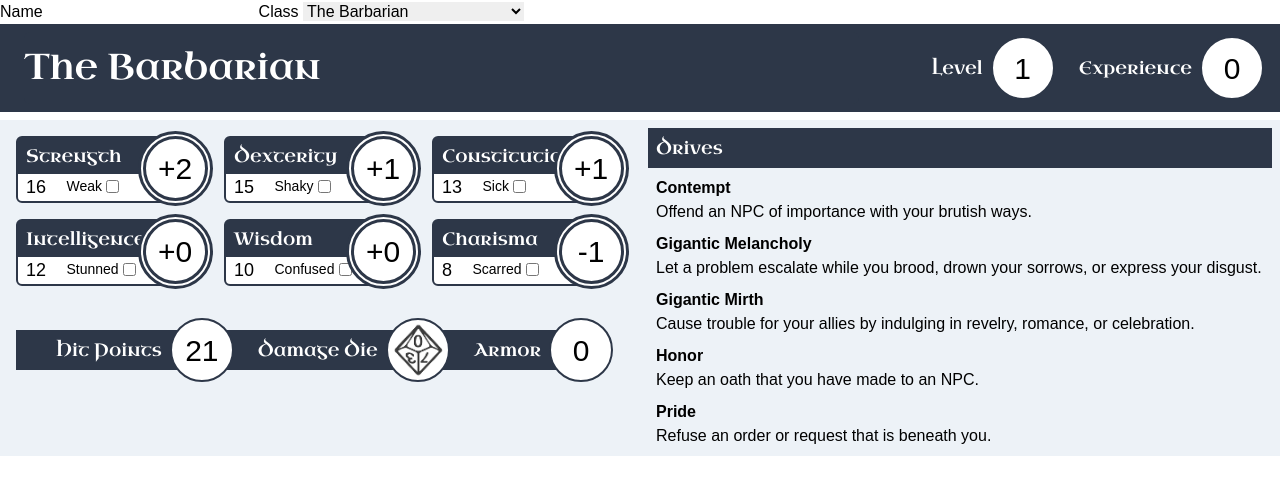
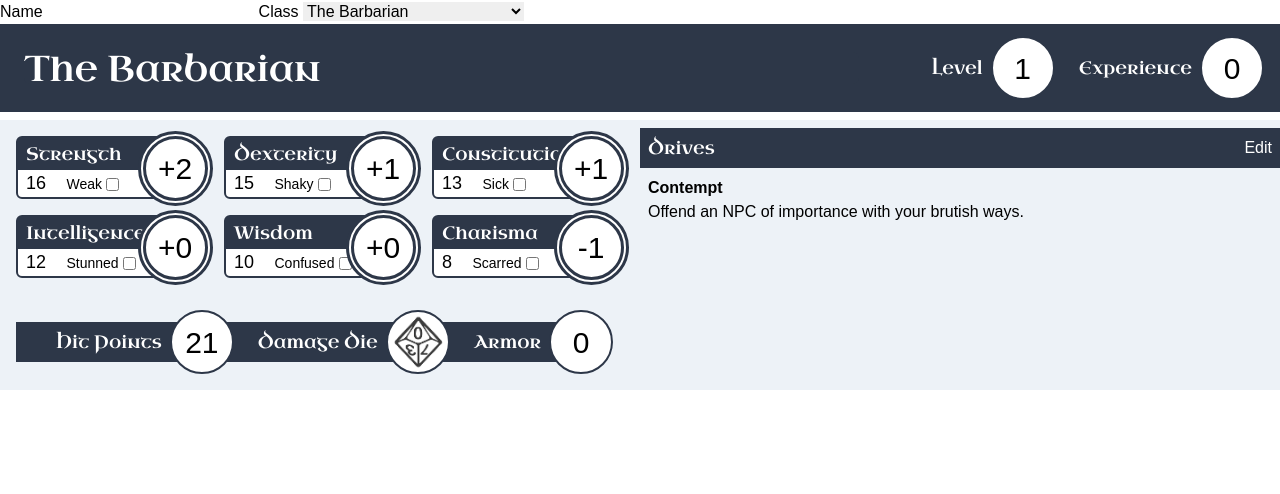
Before and after one commit to robfletcher/dungeon-world-sheets, a Svelte app: page / in a window 1280 px wide. Shown: the top 494 px of the page. Built offline with nearby package versions, Linux system fonts and the light colour scheme; a web font is replaced by a local one.

Commit message:
Editable drives

```diff
--- a/src/App.svelte
+++ b/src/App.svelte
@@ -21,7 +21,8 @@
       max: 0,
       damage: 0
     },
-    armor: 0
+    armor: 0,
+    drive: playbooks[0].drives[0]
   };
   $: character.hitPoints.max = character.playbook.baseHitPoints + character.stats.constitution;
 </script>
@@ -49,12 +50,7 @@
   }
 
   h1 {
-    @apply bg-gray-800 text-white text-lg;
-    height: 2em;
+    @apply bg-gray-800 text-white text-lg h-8;
     font-family: 'Uncial Antiqua', sans-serif;
   }
-
-  header h1 {
-    line-height: 2;
-  }
 </style>
--- a/src/CharacterSheet.svelte
+++ b/src/CharacterSheet.svelte
@@ -1,5 +1,6 @@
 <script>
   import Stat from "./Stat.svelte";
+  import Drives from "./Drives.svelte";
 
   export let character;
 </script>
@@ -65,17 +66,7 @@
     </section>
   </section>
 
-  <section id="drives">
-    <h1>Drives</h1>
-    <ul>
-      {#each character.playbook.drives as drive}
-        <li>
-          <h2>{drive.name}</h2>
-          <p>{drive.description}</p>
-        </li>
-      {/each}
-    </ul>
-  </section>
+  <Drives character={character}/>
 </main>
 
 <style>
@@ -88,19 +79,15 @@
   }
 
   header {
-    @apply col-span-2 flex bg-gray-800 p-2 pr-12 mb-2;
+    @apply col-span-2 flex bg-gray-800 p-2 pr-12 mb-2 items-center;
   }
 
   header > h1 {
-    @apply flex-grow text-4xl rounded-md mx-4;
+    @apply flex-grow text-4xl rounded-md mx-4 leading-none;
   }
 
   header section {
     @apply bg-transparent flex-initial my-1 ml-4;
-  }
-
-  h2 {
-    @apply font-bold mt-2;
   }
 
   #stats {
@@ -109,10 +96,6 @@
 
   #tracking {
     @apply flex flex-wrap p-2;
-  }
-
-  #drives {
-    @apply p-2;
   }
 
   #hit-points, #damage-die, #armor {
@@ -134,23 +117,12 @@
     @apply flex items-center h-10 px-10;
   }
 
-  #drives h1 {
-    @apply flex items-center h-10 px-2;
-  }
-
-  #drives ul {
-    @apply mx-2;
-  }
-
   #hit-points .value, #damage-die .value, #armor .value, #level .value, #xp .value {
     @apply flex items-center justify-center h-16 w-16 -mr-8 text-3xl bg-white border-solid border-2 border-gray-800 rounded-full;
     position: absolute;
     right: 0;
     top: -0.75rem;
     z-index: 1;
-  }
-
-  .value {
   }
 
   #damage-die .value {
--- /dev/null
+++ b/src/Drives.svelte
@@ -0,0 +1,71 @@
+<script>
+  export let character;
+  let editing = false;
+
+  function selectDrive(drive) {
+    character.drive = drive;
+    editing = false;
+  }
+</script>
+
+<section id="drives" class:editing={editing}>
+  <h1>Drives</h1>
+  <button on:click={e => editing = true}>Edit</button>
+  <ul>
+    {#each character.playbook.drives as drive}
+      <li on:click={e => selectDrive(drive)}
+          class:selected={character.drive != null && character.drive.name === drive.name}>
+        <h2>{drive.name}</h2>
+        <p>{drive.description}</p>
+      </li>
+    {/each}
+  </ul>
+  <div class="current">
+    <h2>{character.drive.name}</h2>
+    <p>{character.drive.description}</p>
+  </div>
+</section>
+
+<style>
+  #drives {
+    @apply py-2 bg-gray-200 relative;
+  }
+
+  button {
+    @apply absolute text-white;
+    right: 0.5rem;
+    top: 1rem;
+  }
+
+  .selected {
+    color: red;
+  }
+
+  h1 {
+    @apply flex items-center h-10 px-2;
+  }
+
+  ul, .current {
+    @apply mx-2;
+  }
+
+  ul {
+    @apply hidden;
+  }
+
+  .editing ul {
+    @apply block
+  }
+
+  .editing .current {
+    @apply hidden;
+  }
+
+  li {
+    @apply cursor-pointer;
+  }
+
+  h2 {
+    @apply font-bold mt-2;
+  }
+</style>
--- a/src/Stat.svelte
+++ b/src/Stat.svelte
@@ -28,7 +28,7 @@
   }
 
   .score, .debility {
-    @apply inline-block align-top mx-2
+    @apply inline-block align-middle mx-2
   }
 
   .score {
```
